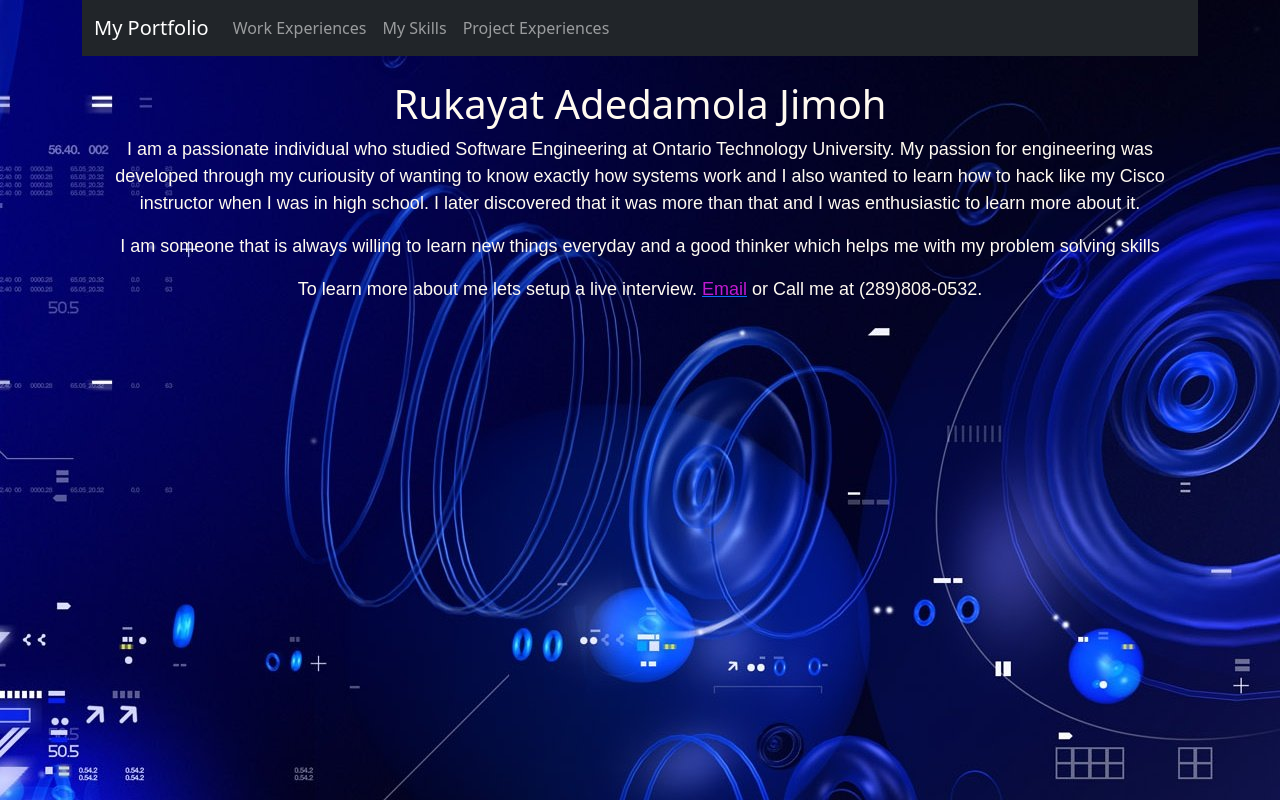
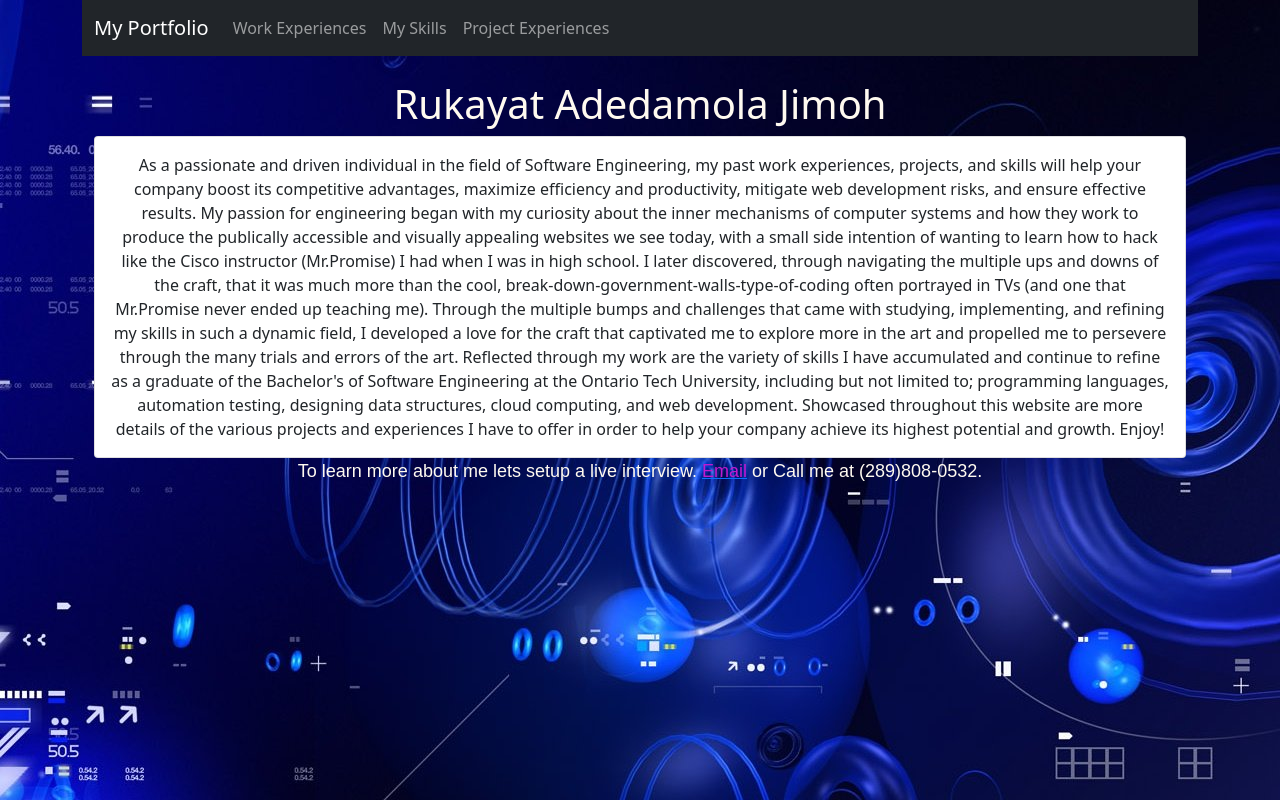
Before and after one commit to damola600/portfolio, a React (Create React App) app: page / in a window 1280 px wide. Built offline with nearby package versions, Linux system fonts and the light colour scheme.

Commit message:
edited about me section

```diff
--- a/src/components/about_me.component.js
+++ b/src/components/about_me.component.js
@@ -2,6 +2,10 @@ import React, { Component } from 'react';
 //import Helmet from 'react-helmet';
 import { Link } from 'react-router-dom';
 import './scss/aboutme.css'
+import "bootstrap/dist/css/bootstrap.min.css";
+import "jquery/dist/jquery"
+import "bootstrap/dist/js/bootstrap";
+import { text } from './textfiles/aboutme.json';
 
 export default class AboutMe extends Component{
     render(){
@@ -11,10 +15,11 @@ export default class AboutMe extends Component{
                 <style>{'body { background-image: url(../images/1.jpg); }'}</style>
             </Helmet> */}
                 <h1>Rukayat Adedamola Jimoh</h1>
-                <p>I am a passionate individual who studied Software Engineering at Ontario Technology University. My passion for engineering was developed through my curiousity of wanting to know exactly how systems work and I also wanted to learn how to hack like my Cisco instructor when I was in high school. I later discovered that it was more than that and I was enthusiastic to learn more about it.</p>
-
-                <p>I am someone that is always willing to learn new things everyday and a good thinker which helps me with my problem solving skills</p>
-
+                <div class="card">
+                    <div class="card-body">
+                        {text}
+                    </div>
+                </div>
                 <p>To learn more about me lets setup a live interview. <Link to="/contactme"><strong>Email</strong></Link> or Call me at (289)808-0532.</p>
             </div>
         );
```
Also changed, not shown: src/components/textfiles/aboutme.json (added, +3 -0 lines), 1 other file (tests, documents, lock files or other folders).
